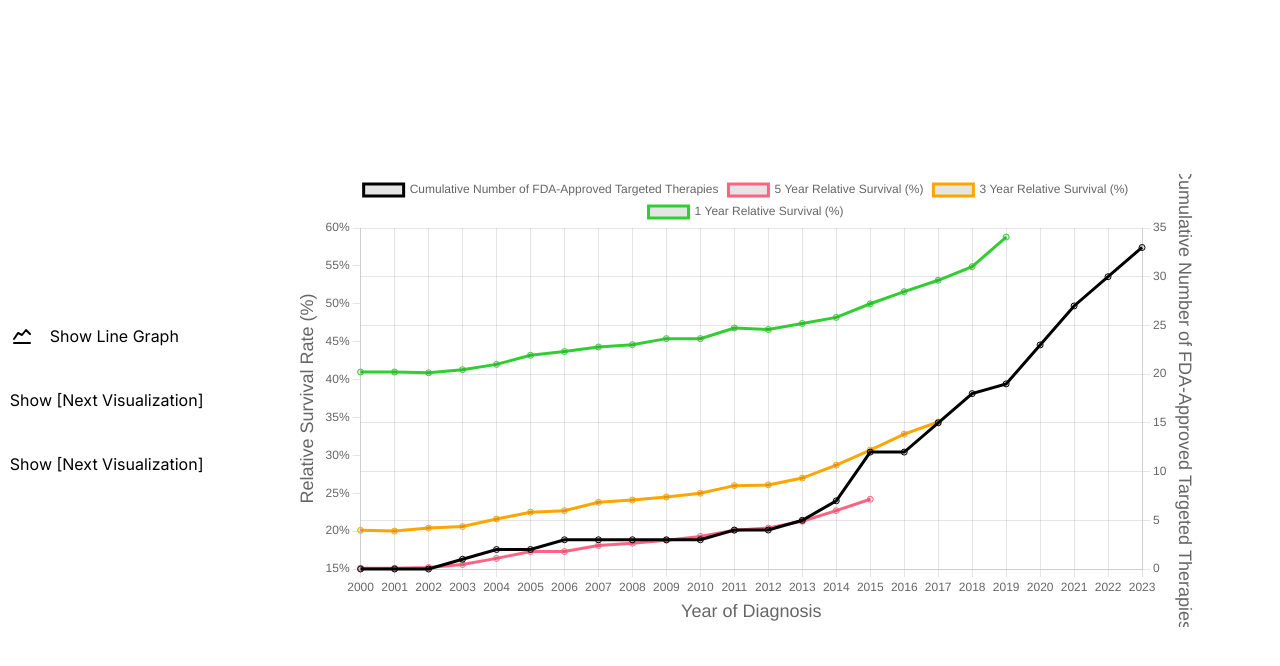
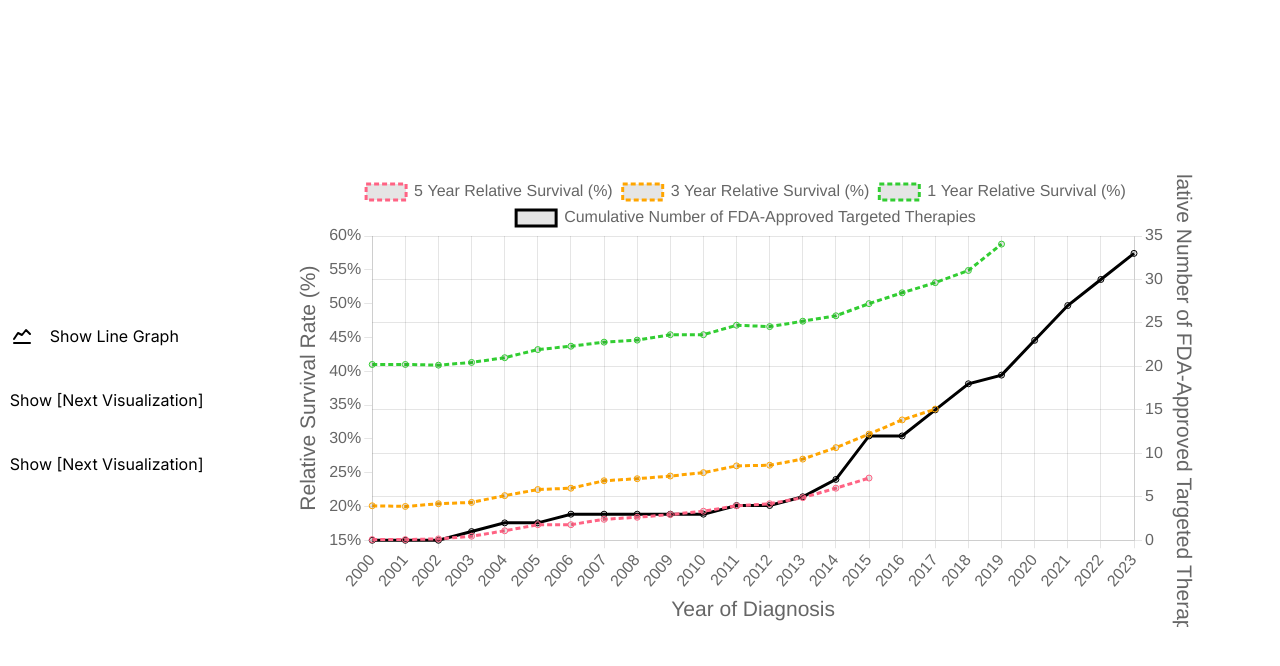
Before and after one commit to lanceziegler/Data-Visualizations, a Next.js app: page / in a window 1280 px wide. Both pictures are taken after a click on the button "Show Line Graph". Shown: the top 666 px of the page. Built offline with nearby package versions, Linux system fonts and the light colour scheme.

Commit message:
dotted lines for percentages

```diff
--- a/app/components/LineGraph.jsx
+++ b/app/components/LineGraph.jsx
@@ -30,7 +30,12 @@ function LineGraph() {
           display: true,
           text: 'Year of Diagnosis',
           font: {
-            size: 18,
+            size: 21,
+          },
+        },
+        ticks: {
+          font: {
+            size: 16,
           },
         },
       },
@@ -42,7 +47,12 @@ function LineGraph() {
           display: true,
           text: 'Cumulative Number of FDA-Approved Targeted Therapies',
           font: {
-            size: 18,
+            size: 21,
+          },
+        },
+        ticks: {
+          font: {
+            size: 16,
           },
         },
       },
@@ -57,12 +67,15 @@ function LineGraph() {
           callback: function (value, index, values) {
             return value + '%';
           },
+          font: {
+            size: 16, // Adjust the font size for the y1-axis values
+          },
         },
         title: {
           display: true,
           text: 'Relative Survival Rate (%)',
           font: {
-            size: 18,
+            size: 21,
           },
         },
       },
@@ -70,6 +83,14 @@ function LineGraph() {
     plugins: {
       legend: {
         position: 'top',
+        labels: {
+          font: {
+            size: 16,
+          },
+        },
+        layout: {
+          padding: 20, // Add padding between legend and chart
+        },
       },
     },
   };
@@ -78,28 +99,31 @@ function LineGraph() {
     labels: lineGraphData.labels,
     datasets: [
       {
-        label: 'Cumulative Number of FDA-Approved Targeted Therapies',
-        data: lineGraphData.datasets[0].data,
-        borderColor: 'rgb(0,0,0)',
-        yAxisID: 'y',
-      },
-      {
         label: '5 Year Relative Survival (%)',
         data: lineGraphData.datasets[1].data,
         borderColor: 'rgb(255, 99, 132)',
         yAxisID: 'y1',
+        borderDash: [5, 3],
       },
       {
         label: '3 Year Relative Survival (%)',
         data: lineGraphData.datasets[2].data,
         borderColor: 'rgb(255, 165, 0)',
         yAxisID: 'y1',
+        borderDash: [5, 3],
       },
       {
         label: '1 Year Relative Survival (%)',
         data: lineGraphData.datasets[3].data,
         borderColor: 'rgb(50,205,50)',
         yAxisID: 'y1',
+        borderDash: [5, 3],
+      },
+      {
+        label: 'Cumulative Number of FDA-Approved Targeted Therapies',
+        data: lineGraphData.datasets[0].data,
+        borderColor: 'rgb(0,0,0)',
+        yAxisID: 'y',
       },
     ],
   };
```
